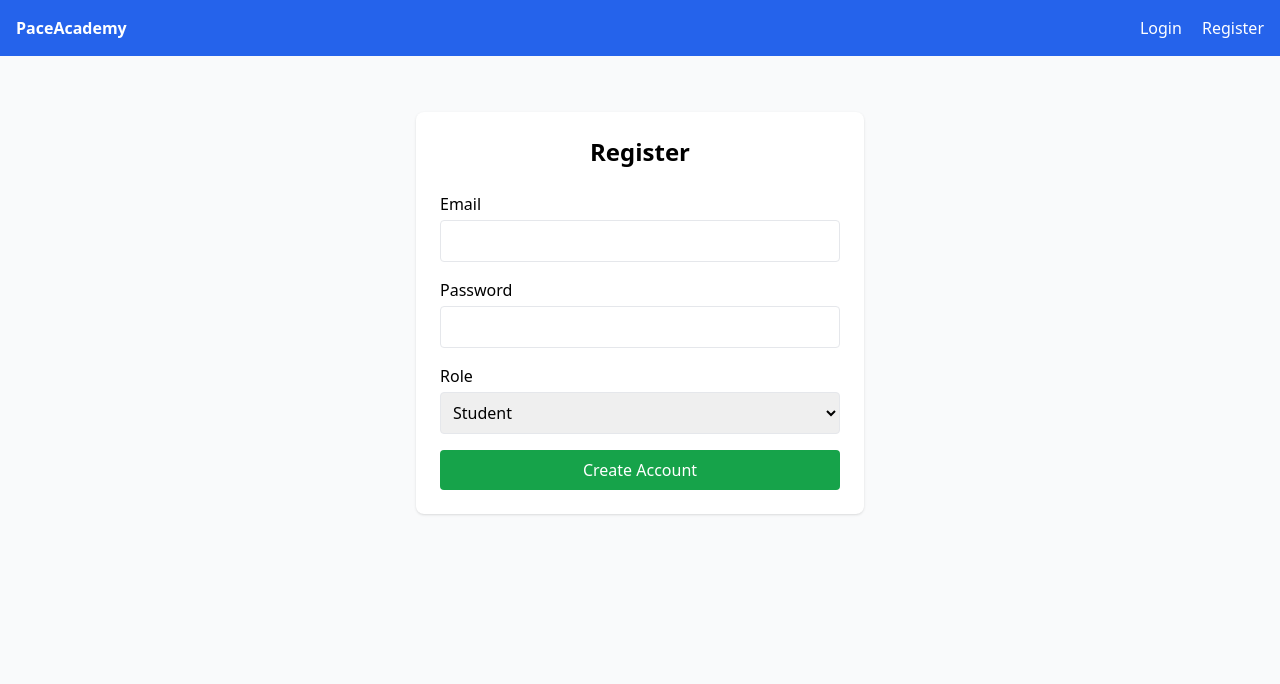
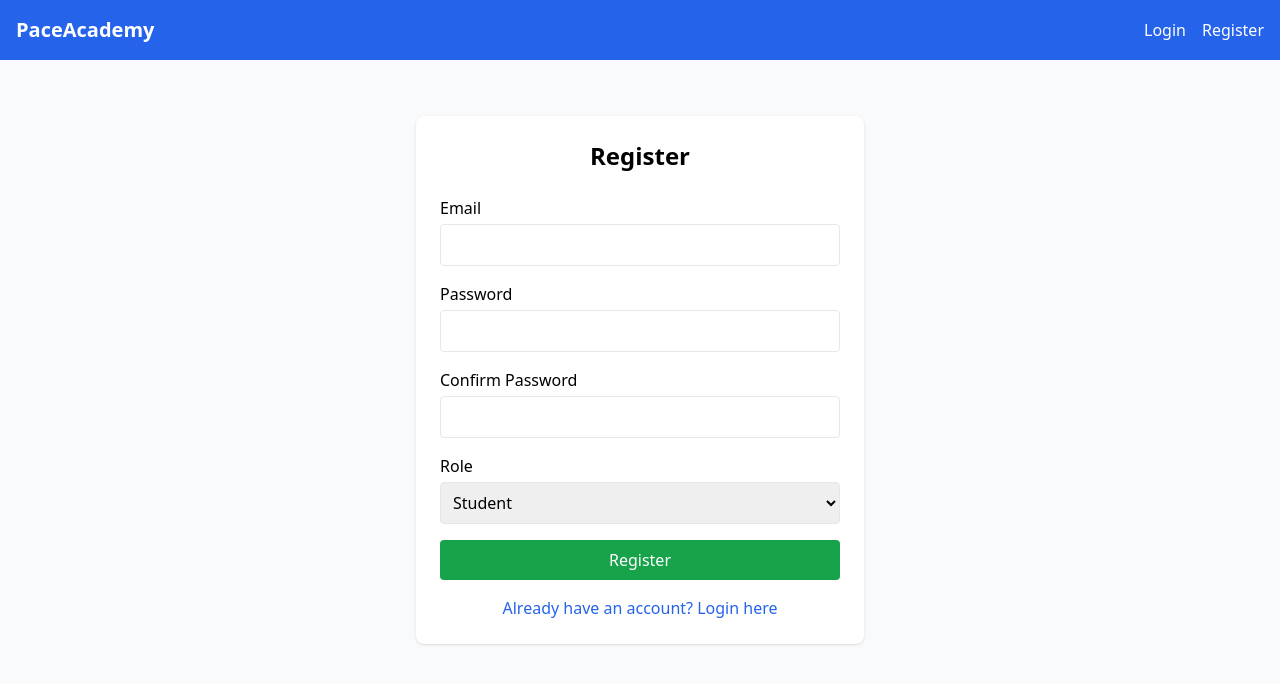
Before and after one commit to AdamDono/pace, a Flask app: page /register in a window 1280 px wide. Shown: the top 684 px of the page. Run offline with Flask 3, Linux system fonts and the light colour scheme; some libraries are stand-ins or nearby versions.

Commit message:
can register and login

```diff
--- /dev/null
+++ b/app/forms.py
@@ -0,0 +1,22 @@
+from flask_wtf import FlaskForm
+from wtforms import StringField, PasswordField, SelectField, BooleanField
+from wtforms.validators import DataRequired, Email, EqualTo, Length
+
+class LoginForm(FlaskForm):
+    email = StringField('Email', validators=[DataRequired(), Email()])
+    password = PasswordField('Password', validators=[DataRequired()])
+    remember = BooleanField('Remember Me')
+
+class RegistrationForm(FlaskForm):
+    email = StringField('Email', validators=[DataRequired(), Email()])
+    password = PasswordField('Password', validators=[
+        DataRequired(),
+        Length(min=6),
+        EqualTo('confirm', message='Passwords must match')
+    ])
+    confirm = PasswordField('Confirm Password')
+    role = SelectField('Role', choices=[
+        ('student', 'Student'),
+        ('teacher', 'Teacher'),
+        ('admin', 'Admin')
+    ], validators=[DataRequired()])
--- a/app/routes/auth.py
+++ b/app/routes/auth.py
@@ -1,22 +1,66 @@
-from flask import Blueprint, render_template, redirect, url_for
-from flask_login import current_user
+from flask import Blueprint, render_template, redirect, url_for, flash, request
+from flask_login import login_user, logout_user, current_user, login_required
+from werkzeug.security import check_password_hash
 from app.models import User
 from app import db
+from app.forms import LoginForm, RegistrationForm
 
 auth_bp = Blueprint('auth', __name__)
 
+
+
+# Add this root route
 @auth_bp.route('/')
 def home():
     return redirect(url_for('auth.login'))
-
-@auth_bp.route('/login')
+@auth_bp.route('/login', methods=['GET', 'POST'])
 def login():
     if current_user.is_authenticated:
-        return redirect(url_for('dashboard'))  # Change to your dashboard route
-    return render_template('auth/login.html')
+        return redirect_based_on_role()
 
-@auth_bp.route('/register')
+    form = LoginForm()
+    if form.validate_on_submit():
+        user = User.query.filter_by(email=form.email.data).first()
+        if user and user.verify_password(form.password.data):
+            login_user(user, remember=form.remember.data)
+            return redirect_based_on_role()
+        flash('Invalid email or password', 'danger')
+    return render_template('auth/login.html', form=form)
+
+@auth_bp.route('/register', methods=['GET', 'POST'])
 def register():
     if current_user.is_authenticated:
-        return redirect(url_for('dashboard'))  # Change to your dashboard route
-    return render_template('auth/register.html')
+        return redirect_based_on_role()
+
+    form = RegistrationForm()
+    if form.validate_on_submit():
+        existing_user = User.query.filter_by(email=form.email.data).first()
+        if existing_user:
+            flash('Email already registered', 'danger')
+            return redirect(url_for('auth.register'))
+
+        user = User(
+            email=form.email.data,
+            password=form.password.data,
+            role=form.role.data
+        )
+        db.session.add(user)
+        db.session.commit()
+        flash('Registration successful! Please login', 'success')
+        return redirect(url_for('auth.login'))
+
+    return render_template('auth/register.html', form=form)
+
+@auth_bp.route('/logout')
+@login_required
+def logout():
+    logout_user()
+    flash('You have been logged out', 'info')
+    return redirect(url_for('auth.login'))
+
+def redirect_based_on_role():
+    if current_user.role == 'admin':
+        return redirect(url_for('admin.dashboard'))
+    elif current_user.role == 'teacher':
+        return redirect(url_for('teacher.dashboard'))
+    return redirect(url_for('student.dashboard'))
--- a/app/templates/auth/register.html
+++ b/app/templates/auth/register.html
@@ -3,25 +3,39 @@
 {% block content %}
 <div class="max-w-md mx-auto mt-10 p-6 bg-white rounded-lg shadow">
     <h1 class="text-2xl font-bold mb-6 text-center">Register</h1>
-    <form class="space-y-4">
+    <form method="POST" class="space-y-4">
+        {{ form.hidden_tag() }}
         <div>
-            <label for="email" class="block mb-1">Email</label>
-            <input type="email" id="email" class="w-full p-2 border rounded focus:outline-none focus:ring-2 focus:ring-blue-500">
+            {{ form.email.label(class="block mb-1") }}
+            {{ form.email(class="w-full p-2 border rounded focus:outline-none focus:ring-2 focus:ring-blue-500") }}
+            {% for error in form.email.errors %}
+                <span class="text-red-500 text-sm">{{ error }}</span>
+            {% endfor %}
         </div>
         <div>
-            <label for="password" class="block mb-1">Password</label>
-            <input type="password" id="password" class="w-full p-2 border rounded focus:outline-none focus:ring-2 focus:ring-blue-500">
+            {{ form.password.label(class="block mb-1") }}
+            {{ form.password(class="w-full p-2 border rounded focus:outline-none focus:ring-2 focus:ring-blue-500") }}
+            {% for error in form.password.errors %}
+                <span class="text-red-500 text-sm">{{ error }}</span>
+            {% endfor %}
         </div>
         <div>
-            <label for="role" class="block mb-1">Role</label>
-            <select id="role" class="w-full p-2 border rounded focus:outline-none focus:ring-2 focus:ring-blue-500">
-                <option value="student">Student</option>
-                <option value="teacher">Teacher</option>
-            </select>
+            {{ form.confirm.label(class="block mb-1") }}
+            {{ form.confirm(class="w-full p-2 border rounded focus:outline-none focus:ring-2 focus:ring-blue-500") }}
+            {% for error in form.confirm.errors %}
+                <span class="text-red-500 text-sm">{{ error }}</span>
+            {% endfor %}
+        </div>
+        <div>
+            {{ form.role.label(class="block mb-1") }}
+            {{ form.role(class="w-full p-2 border rounded focus:outline-none focus:ring-2 focus:ring-blue-500") }}
         </div>
         <button type="submit" class="w-full bg-green-600 text-white p-2 rounded hover:bg-green-700 transition">
-            Create Account
+            Register
         </button>
     </form>
+    <div class="mt-4 text-center">
+        <a href="{{ url_for('auth.login') }}" class="text-blue-600 hover:underline">Already have an account? Login here</a>
+    </div>
 </div>
 {% endblock %}
--- a/app/templates/base.html
+++ b/app/templates/base.html
@@ -8,21 +8,34 @@
 </head>
 <body class="bg-gray-50">
     <nav class="bg-blue-600 p-4 text-white">
-        <div class="container mx-auto flex justify-between">
-            <a href="/" class="font-bold">PaceAcademy</a>
-            <div>
+        <div class="container mx-auto flex justify-between items-center">
+            <a href="/" class="text-xl font-bold">PaceAcademy</a>
+            <div class="flex items-center space-x-4">
                 {% if current_user.is_authenticated %}
-                    <span class="mr-4">Welcome, {{ current_user.email }}</span>
-                    <a href="/logout" class="hover:underline">Logout</a>
+                    <span>Welcome, {{ current_user.email }}</span>
+                    <span class="bg-blue-800 px-2 py-1 rounded">{{ current_user.role|title }}</span>
+                    <a href="{{ url_for('auth.logout') }}" class="hover:underline">Logout</a>
                 {% else %}
-                    <a href="{{ url_for('auth.login') }}" class="mr-4 hover:underline">Login</a>
+                    <a href="{{ url_for('auth.login') }}" class="hover:underline">Login</a>
                     <a href="{{ url_for('auth.register') }}" class="hover:underline">Register</a>
                 {% endif %}
             </div>
         </div>
     </nav>
-    <main class="container mx-auto p-4">
+
+    <div class="container mx-auto p-4">
+        <!-- Flash messages -->
+        {% with messages = get_flashed_messages(with_categories=true) %}
+            {% if messages %}
+                {% for category, message in messages %}
+                    <div class="mb-4 p-4 rounded {{ 'bg-green-100 text-green-800' if category == 'success' else 'bg-red-100 text-red-800' }}">
+                        {{ message }}
+                    </div>
+                {% endfor %}
+            {% endif %}
+        {% endwith %}
+
         {% block content %}{% endblock %}
-    </main>
+    </div>
 </body>
 </html>
--- a/requirements.txt
+++ b/requirements.txt
@@ -3,3 +3,4 @@ flask-sqlalchemy==3.1.1
 flask-login==0.6.3
 psycopg2-binary==2.9.9
 python-dotenv==1.0.0
+flask-wtf==1.2.1
```
Also changed, not shown: app/__init__.py (+13 -0 lines), app/models.py (+25 -2 lines), app/routes/admin.py (added, +11 -0 lines), app/routes/student.py (added, +11 -0 lines), app/routes/teacher.py (added, +11 -0 lines), app/templates/admin/dashboard.html (added, +18 -0 lines), app/templates/auth/login.html (+19 -5 lines), app/templates/student/dashboard.html (added, +18 -0 lines), app/templates/teacher/dashboard.html (added, +18 -0 lines).
